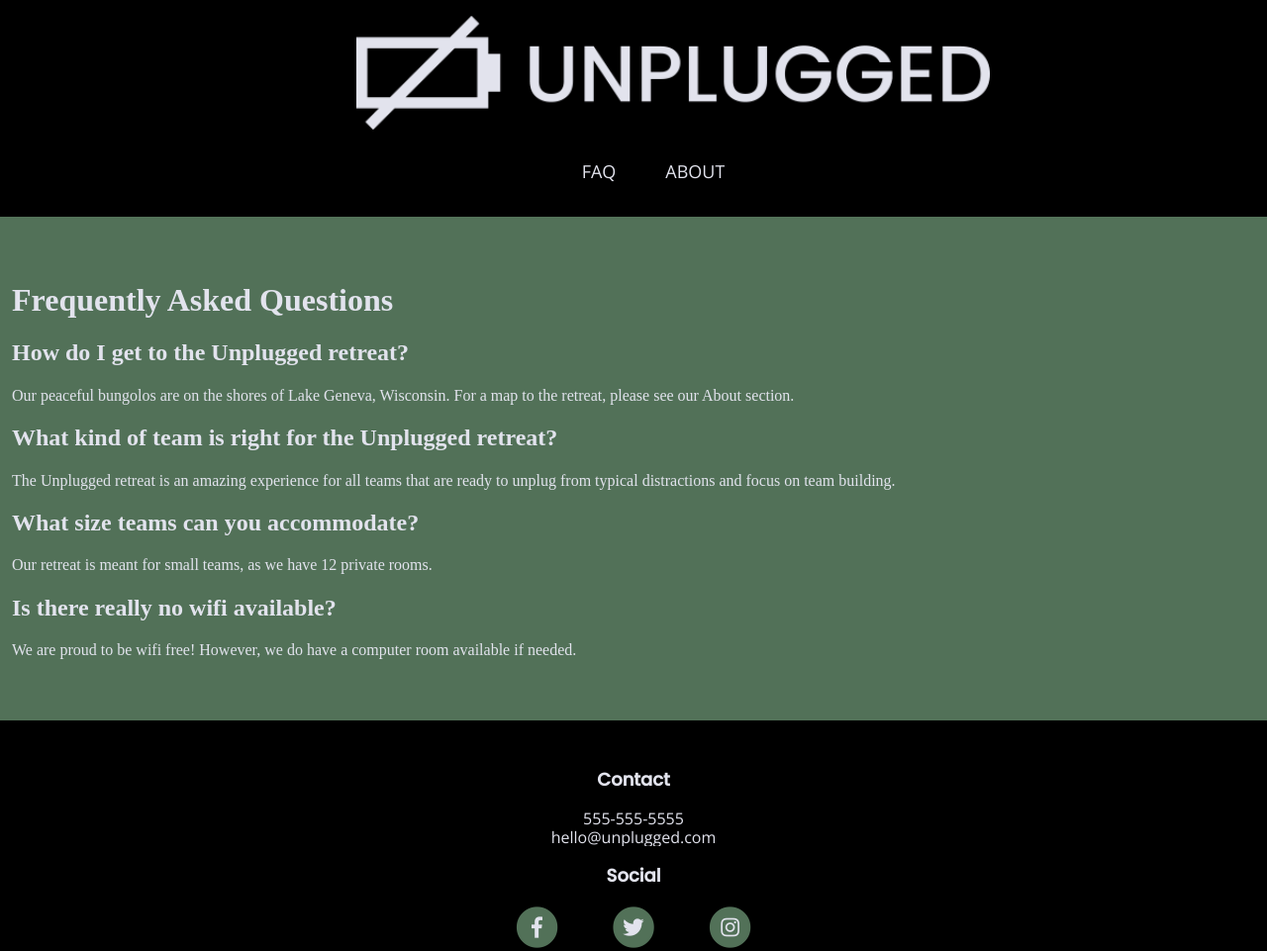
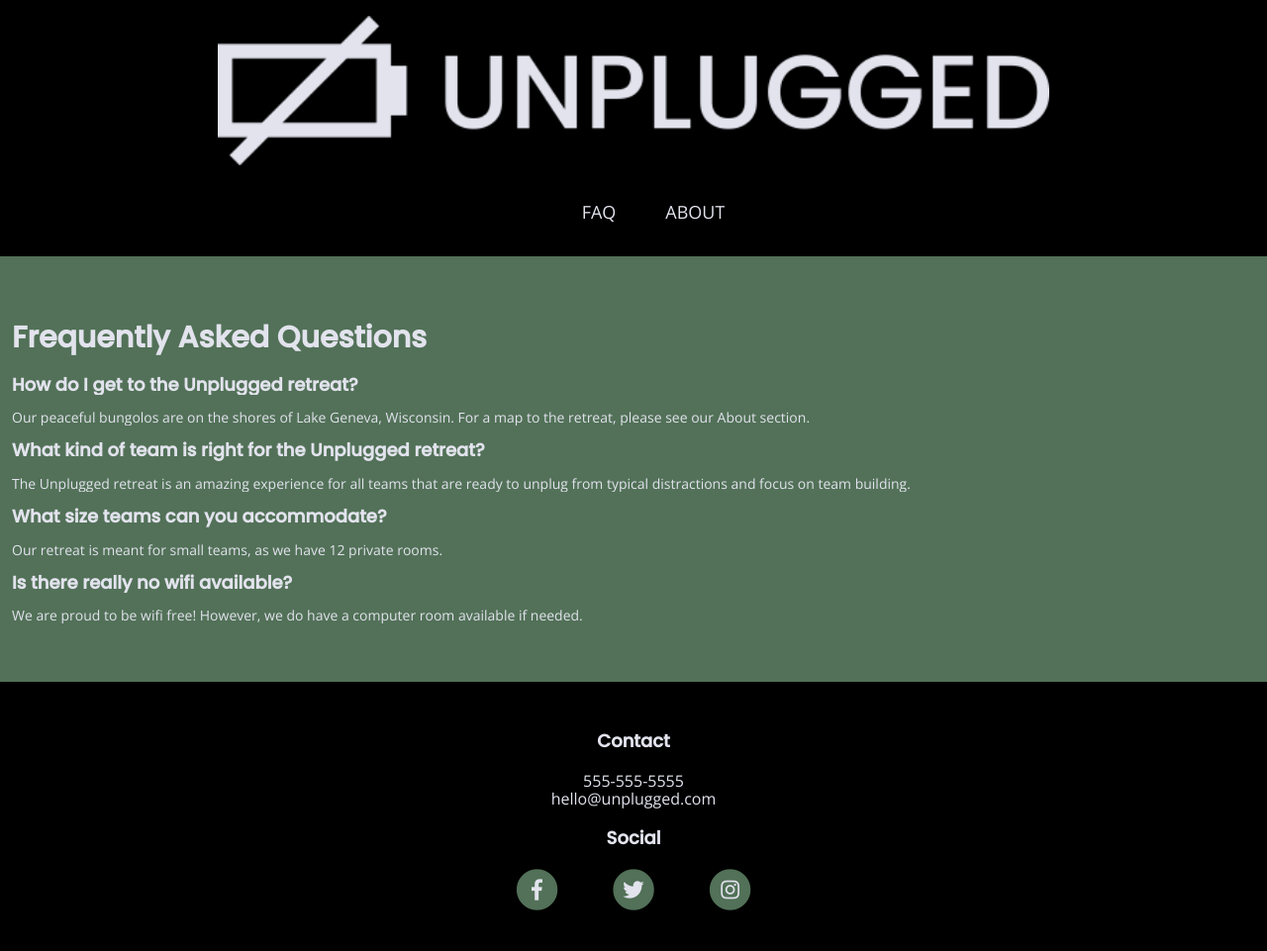
Before and after one commit to lbvaldez/unplugged, a plain HTML site: page faq/index.html in a window 1280 px wide. Shown: the top 961 px of the page at 99% size. Drawn offline with nearby package versions, Linux system fonts and the light colour scheme; a script that the page names is missing.

Commit message:
fixed font type and size for about and faq pages and fixed logo

```diff
--- a/css/style.css
+++ b/css/style.css
@@ -9,19 +9,15 @@
 }
 
 #logo {
-  display: flex;
-  justify-content: center;
-  width: 100%;
+  text-align: center;
 }
 
-#logo a {
-  width: 100%;
-  display: flex;
-  justify-content: center;
-}
+/*#logo a {
+  margin: 0 auto;
+}*/
 
 #logo img {
-  width: 50%;
+  width: 70%;
 }
 
 #menu {
@@ -178,6 +174,21 @@
   background-color: #527158;
   color: #e2e3ed;
   padding: 45px 12px;
+  font-family: 'Poppins', sans-serif;
+  font-weight: 400;
+}
+
+#question-section h1 {
+  font-size: 30px;
+}
+
+#question-section h2 {
+  font-size: 18px;
+}
+
+#question-section p {
+  font-size: 14px;
+  font-family: 'Open Sans', sans-serif;
 }
 
 /*About page*/
@@ -185,6 +196,8 @@
   background-color: #527158;
   color: #e2e3ed;
   padding: 45px 12px;
+  font-family: 'Poppins', sans-serif;
+  font-size: 30px;
 }
 
 #map {
@@ -208,3 +221,12 @@
     top: 0;
     left: 0;
 }
+
+#about-contact h3 {
+  font-size: 18px;
+}
+
+#about-contact p {
+  font-size: 14px;
+  font-family: 'Open Sans', sans-serif;
+}
```
